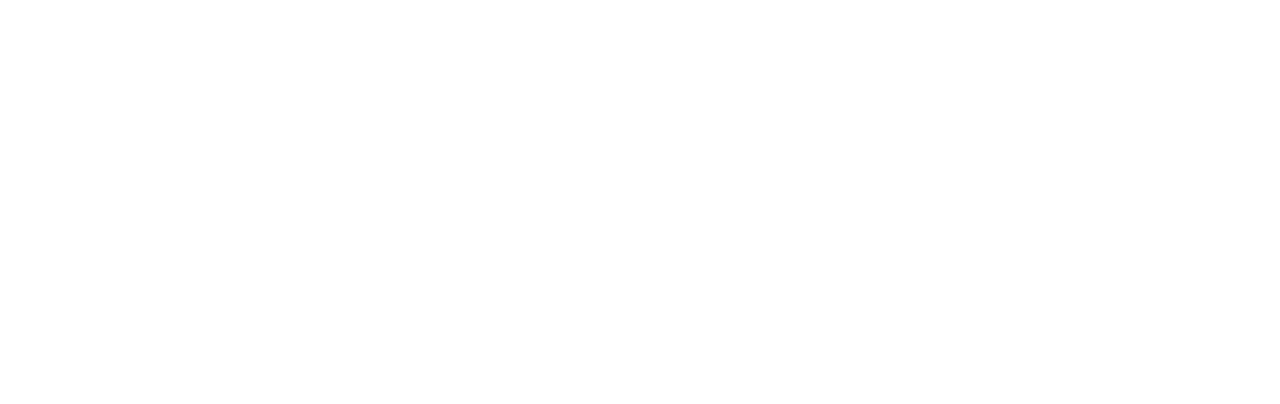
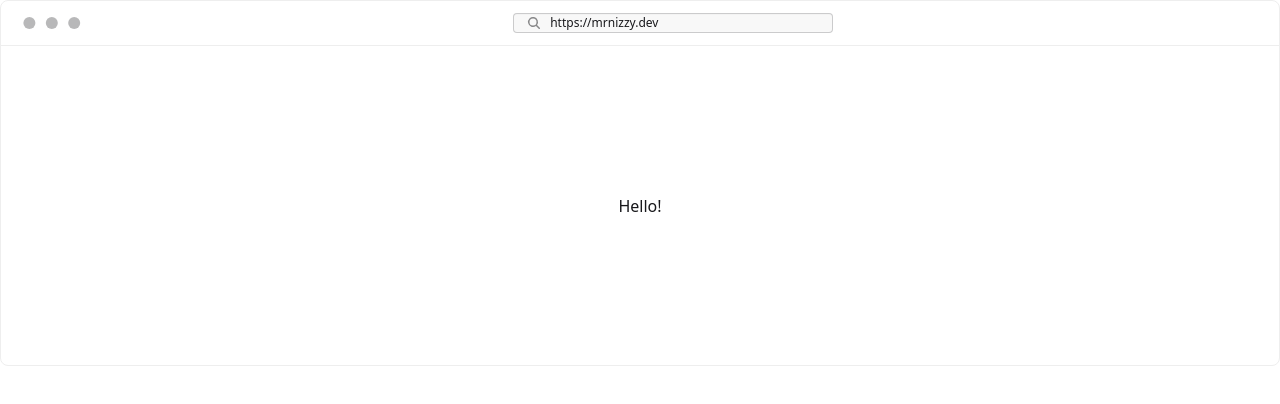
Before and after one commit to MrNizzy/colombian-holidays, an Angular app: page / in a window 1280 px wide. Shown: the top 404 px of the page. Built offline with nearby package versions, Linux system fonts and the light colour scheme.

Commit message:
feat: :sparkles: add daisyui for styling and implement holiday rules

```diff
--- a/package.json
+++ b/package.json
@@ -29,6 +29,7 @@
     "@angular/forms": "^21.0.0",
     "@angular/platform-browser": "^21.0.0",
     "@angular/router": "^21.0.0",
+    "daisyui": "^5.5.14",
     "rxjs": "~7.8.0",
     "tslib": "^2.3.0"
   },
--- a/src/app/app.routes.ts
+++ b/src/app/app.routes.ts
@@ -1,3 +1,9 @@
 import { Routes } from '@angular/router';
 
-export const routes: Routes = [];
+export const routes: Routes = [
+  {
+    path: '',
+    loadComponent: () => import('./pages/home/home').then((m) => m.Home),
+    title: 'Inicio - Festivos Colombianos',
+  },
+];
--- /dev/null
+++ b/src/app/pages/home/home.html
@@ -0,0 +1,6 @@
+<div class="mockup-browser border-base-300 border w-full">
+  <div class="mockup-browser-toolbar">
+    <div class="input">https://mrnizzy.dev</div>
+  </div>
+  <div class="grid place-content-center border-t border-base-300 h-80">Hello!</div>
+</div>
--- /dev/null
+++ b/src/app/pages/home/home.ts
@@ -0,0 +1,9 @@
+import { ChangeDetectionStrategy, Component } from '@angular/core';
+
+@Component({
+  selector: 'app-home',
+  imports: [],
+  templateUrl: './home.html',
+  changeDetection: ChangeDetectionStrategy.OnPush,
+})
+export class Home {}
--- /dev/null
+++ b/src/app/shared/utils/holidaysRule.ts
@@ -0,0 +1,205 @@
+// --- Modelos ---
+export interface Holiday {
+  name: string;
+  baseDate: Date;
+  observedDate: Date;
+  category: Category;
+}
+
+export enum Category {
+  FIXED = 'FIXED',
+  EASTER_BASED = 'EASTER_BASED',
+  TRANSFERABLE = 'TRANSFERABLE',
+}
+
+// --- Reglas (Strategy) ---
+
+export abstract class HolidayRule {
+  abstract baseDate(year: number, easter?: Date): Date;
+
+  observedDate(year: number, easter?: Date): Date {
+    return this.baseDate(year, easter);
+  }
+}
+
+export class Fixed extends HolidayRule {
+  constructor(private month: number, private day: number) {
+    super();
+  }
+
+  baseDate(year: number): Date {
+    return new Date(year, this.month - 1, this.day); // month is 0-indexed in JS
+  }
+}
+
+export class TransferableToMonday extends HolidayRule {
+  constructor(private month: number, private day: number) {
+    super();
+  }
+
+  baseDate(year: number): Date {
+    return new Date(year, this.month - 1, this.day);
+  }
+
+  override observedDate(year: number): Date {
+    return nextMonday(this.baseDate(year));
+  }
+}
+
+export class RelativeToEaster extends HolidayRule {
+  constructor(private offsetDays: number) {
+    super();
+  }
+
+  baseDate(year: number, easter?: Date): Date {
+    if (!easter) {
+      throw new Error('Easter required for relative rule');
+    }
+    const result = new Date(easter);
+    result.setDate(result.getDate() + this.offsetDays);
+    return result;
+  }
+
+  override observedDate(year: number, easter?: Date): Date {
+    return this.baseDate(year, easter);
+  }
+}
+
+// --- Helper functions ---
+function nextMonday(date: Date): Date {
+  const dow = date.getDay(); // Sunday=0, Monday=1, ..., Saturday=6
+  const daysToAdd = dow === 1 ? 0 : (8 - dow) % 7;
+  const result = new Date(date);
+  result.setDate(result.getDate() + daysToAdd);
+  return result;
+}
+
+/** Compute Easter Sunday (Gregorian) using Meeus/Jones algorithm */
+export function computeEasterSunday(year: number): Date {
+  const a = year % 19;
+  const b = Math.floor(year / 100);
+  const c = year % 100;
+  const d = Math.floor(b / 4);
+  const e = b % 4;
+  const f = Math.floor((b + 8) / 25);
+  const g = Math.floor((b - f + 1) / 3);
+  const h = (19 * a + b - d - g + 15) % 30;
+  const i = Math.floor(c / 4);
+  const k = c % 4;
+  const l = (32 + 2 * e + 2 * i - h - k) % 7;
+  const m = Math.floor((a + 11 * h + 22 * l) / 451);
+  const month = Math.floor((h + l - 7 * m + 114) / 31); // 3=March, 4=April
+  const day = ((h + l - 7 * m + 114) % 31) + 1;
+  return new Date(year, month - 1, day); // month is 0-indexed
+}
+
+// --- Holiday definitions according to image rules ---
+interface HolidayDefinition {
+  name: string;
+  category: Category;
+  rule: HolidayRule;
+}
+
+const HOLIDAY_DEFINITIONS: HolidayDefinition[] = [
+  // #1 Fecha fija (no traslado)
+  { name: 'Año Nuevo', category: Category.FIXED, rule: new Fixed(1, 1) },
+  { name: 'Día del trabajo', category: Category.FIXED, rule: new Fixed(5, 1) },
+  { name: 'Día de la independencia', category: Category.FIXED, rule: new Fixed(7, 20) },
+  { name: 'Batalla de Boyacá', category: Category.FIXED, rule: new Fixed(8, 7) },
+  { name: 'Inmaculada concepción', category: Category.FIXED, rule: new Fixed(12, 8) },
+  { name: 'Navidad', category: Category.FIXED, rule: new Fixed(12, 25) },
+
+  // #2 Según Pascua (relativos)
+  { name: 'Jueves Santo', category: Category.EASTER_BASED, rule: new RelativeToEaster(-3) },
+  { name: 'Viernes Santo', category: Category.EASTER_BASED, rule: new RelativeToEaster(-2) },
+  { name: 'Ascención de Jesús', category: Category.EASTER_BASED, rule: new RelativeToEaster(43) },
+  { name: 'Corpus Christi', category: Category.EASTER_BASED, rule: new RelativeToEaster(64) },
+  {
+    name: 'Sagrado corazón de Jesús',
+    category: Category.EASTER_BASED,
+    rule: new RelativeToEaster(71),
+  },
+
+  // #3 Fecha trasladable (si no es lunes, trasladar al siguiente lunes)
+  {
+    name: 'Epifanía (Reyes Magos)',
+    category: Category.TRANSFERABLE,
+    rule: new TransferableToMonday(1, 6),
+  },
+  {
+    name: 'Día de San José',
+    category: Category.TRANSFERABLE,
+    rule: new TransferableToMonday(3, 19),
+  },
+  {
+    name: 'San Pedro y San Pablo',
+    category: Category.TRANSFERABLE,
+    rule: new TransferableToMonday(6, 29),
+  },
+  {
+    name: 'Asunción de la Virgen',
+    category: Category.TRANSFERABLE,
+    rule: new TransferableToMonday(8, 15),
+  },
+  {
+    name: 'Día de la raza',
+    category: Category.TRANSFERABLE,
+    rule: new TransferableToMonday(10, 12),
+  },
+  {
+    name: 'Todos los santos',
+    category: Category.TRANSFERABLE,
+    rule: new TransferableToMonday(11, 1),
+  },
+  {
+    name: 'Independencia de Cartagena',
+    category: Category.TRANSFERABLE,
+    rule: new TransferableToMonday(11, 11),
+  },
+];
+
+// --- API principal ---
+export const ColombianHolidays = {
+  holidaysForYear(year: number): Holiday[] {
+    const easter = computeEasterSunday(year);
+    return HOLIDAY_DEFINITIONS.map(({ name, category, rule }) => {
+      const base = rule.baseDate(year, easter);
+      const observed = rule.observedDate(year, easter);
+      return { name, baseDate: base, observedDate: observed, category };
+    }).sort((a, b) => a.observedDate.getTime() - b.observedDate.getTime());
+  },
+
+  /** Retorna la Holiday si la fecha es festiva (según fecha observada). */
+  getHoliday(date: Date): Holiday | null {
+    return (
+      this.holidaysForYear(date.getFullYear()).find(
+        (holiday) =>
+          holiday.observedDate.getFullYear() === date.getFullYear() &&
+          holiday.observedDate.getMonth() === date.getMonth() &&
+          holiday.observedDate.getDate() === date.getDate()
+      ) || null
+    );
+  },
+
+  isHoliday(date: Date): boolean {
+    return this.getHoliday(date) !== null;
+  },
+};
+
+// --- Utilidades adicionales ---
+export function formatDate(date: Date): string {
+  return date.toLocaleDateString('es-ES', {
+    year: 'numeric',
+    month: 'long',
+    day: 'numeric',
+    weekday: 'long',
+  });
+}
+
+export function isSameDate(date1: Date, date2: Date): boolean {
+  return (
+    date1.getFullYear() === date2.getFullYear() &&
+    date1.getMonth() === date2.getMonth() &&
+    date1.getDate() === date2.getDate()
+  );
+}
--- a/src/styles.css
+++ b/src/styles.css
@@ -1,3 +1,38 @@
-/* You can add global styles to this file, and also import other style files */
+@import "tailwindcss";
+@plugin "daisyui";
 
-@import "tailwindcss";
+
+@plugin "daisyui/theme" {
+  name: "colombian";
+  default: false;
+  prefersdark: false;
+  color-scheme: "light";
+  --color-base-100: oklch(100% 0 0);
+  --color-base-200: oklch(96% 0.007 247.896);
+  --color-base-300: oklch(98% 0.003 247.858);
+  --color-base-content: oklch(14% 0.004 49.25);
+  --color-primary: oklch(82% 0.189 84.429);
+  --color-primary-content: oklch(27% 0.077 45.635);
+  --color-secondary: oklch(68% 0.169 237.323);
+  --color-secondary-content: oklch(29% 0.066 243.157);
+  --color-accent: oklch(70% 0.191 22.216);
+  --color-accent-content: oklch(25% 0.092 26.042);
+  --color-neutral: oklch(13% 0.028 261.692);
+  --color-neutral-content: oklch(98% 0.002 247.839);
+  --color-info: oklch(88.127% 0.085 214.515);
+  --color-info-content: oklch(17.625% 0.017 214.515);
+  --color-success: oklch(72% 0.219 149.579);
+  --color-success-content: oklch(26% 0.065 152.934);
+  --color-warning: oklch(70% 0.213 47.604);
+  --color-warning-content: oklch(26% 0.079 36.259);
+  --color-error: oklch(51% 0.222 16.935);
+  --color-error-content: oklch(93% 0.032 17.717);
+  --radius-selector: 0.5rem;
+  --radius-field: 1rem;
+  --radius-box: 2rem;
+  --size-selector: 0.3125rem;
+  --size-field: 0.3125rem;
+  --border: 2px;
+  --depth: 1;
+  --noise: 0;
+}
```
Also changed, not shown: 1 other file (tests, documents, lock files or other folders).
